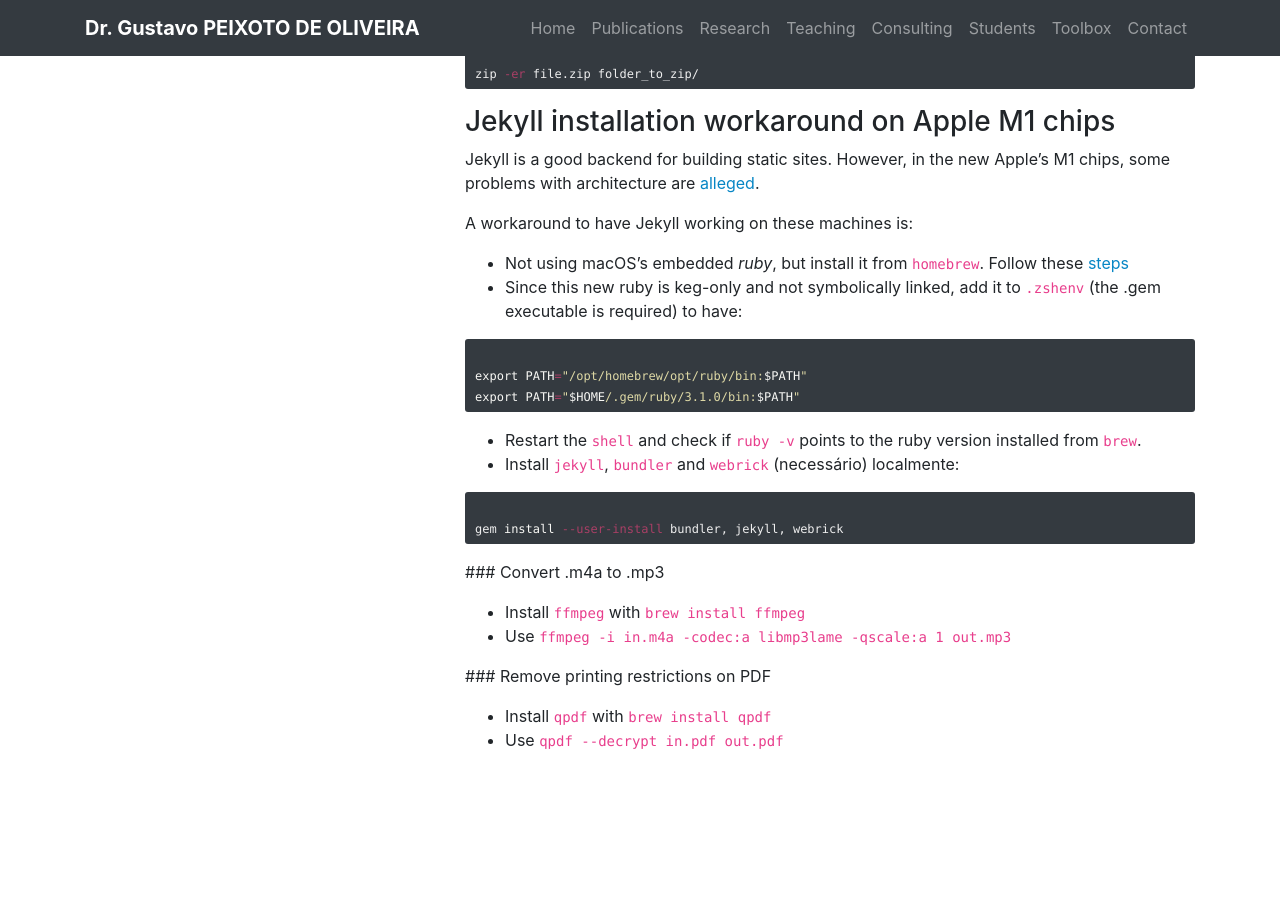
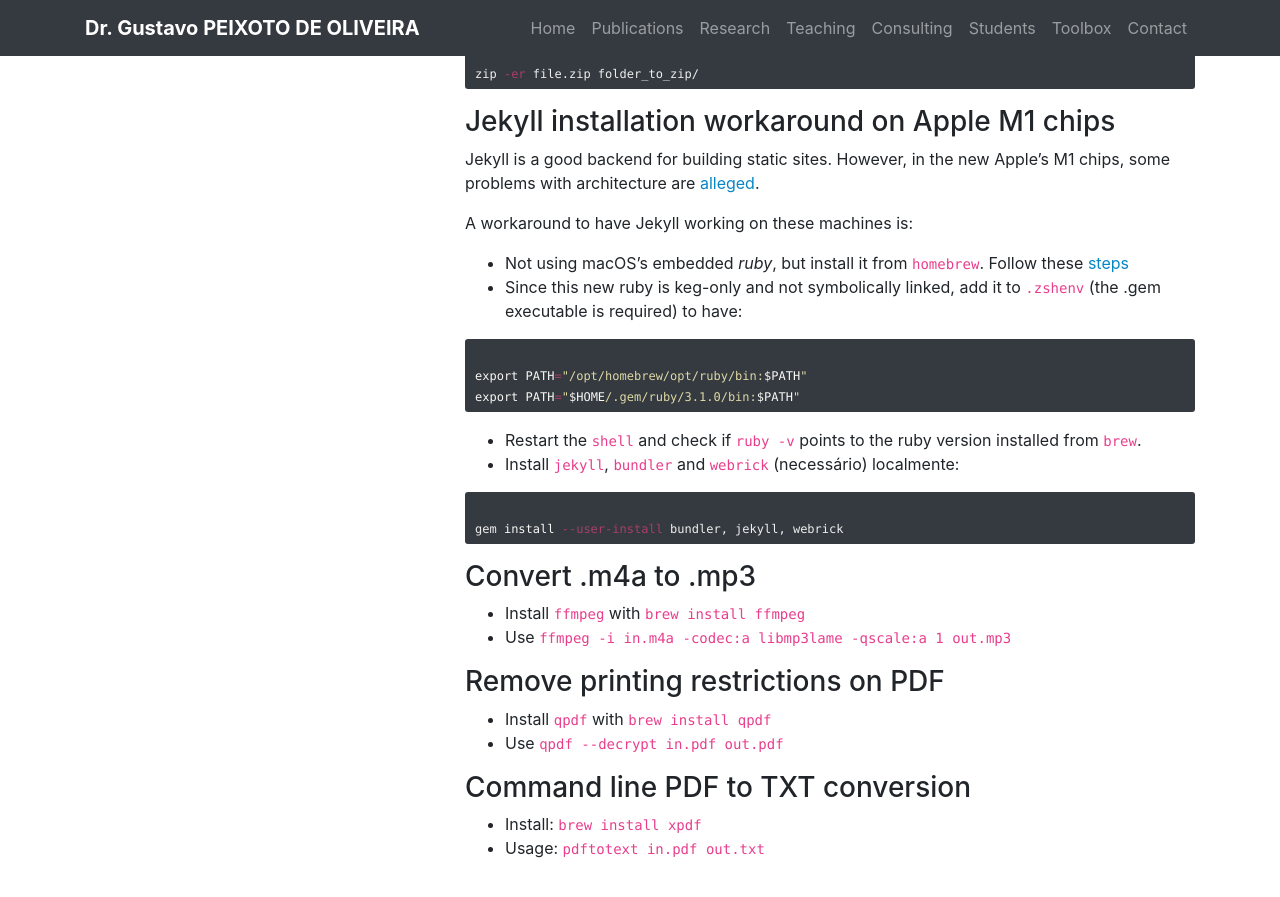
Before and after one commit to gcpeixoto/gcpeixoto.github.io, a Jekyll site: the page built from _toolbox/G-a-unix.md, in a window 1280 px wide and 900 px high, scrolled down 2803 px. Shown: the top 897 px of the window. Built offline with Jekyll 4.4.1, drawn with Linux system fonts in a browser that asks for light colours; before the commit the page ends 3595 px from its top, so only the background shows below that.

Commit message:
Updating tools.

```diff
--- a/_toolbox/G-a-unix.md
+++ b/_toolbox/G-a-unix.md
@@ -149,12 +149,18 @@
 gem install --user-install bundler, jekyll, webrick
 {% endhighlight %}
 
- ### Convert .m4a to .mp3
+### Convert .m4a to .mp3
 
- - Install `ffmpeg` with `brew install ffmpeg`
- - Use `ffmpeg -i in.m4a -codec:a libmp3lame -qscale:a 1 out.mp3`
+- Install `ffmpeg` with `brew install ffmpeg`
+- Use `ffmpeg -i in.m4a -codec:a libmp3lame -qscale:a 1 out.mp3`
 
- ### Remove printing restrictions on PDF
+### Remove printing restrictions on PDF
 
- - Install `qpdf` with `brew install qpdf`
- - Use `qpdf --decrypt in.pdf out.pdf`
+- Install `qpdf` with `brew install qpdf`
+- Use `qpdf --decrypt in.pdf out.pdf`
+
+
+### Command line PDF to TXT conversion
+
+- Install: `brew install xpdf`
+- Usage: `pdftotext in.pdf out.txt`
```
Also changed, not shown: _toolbox/G-b-python.md (line endings or trailing spaces).
